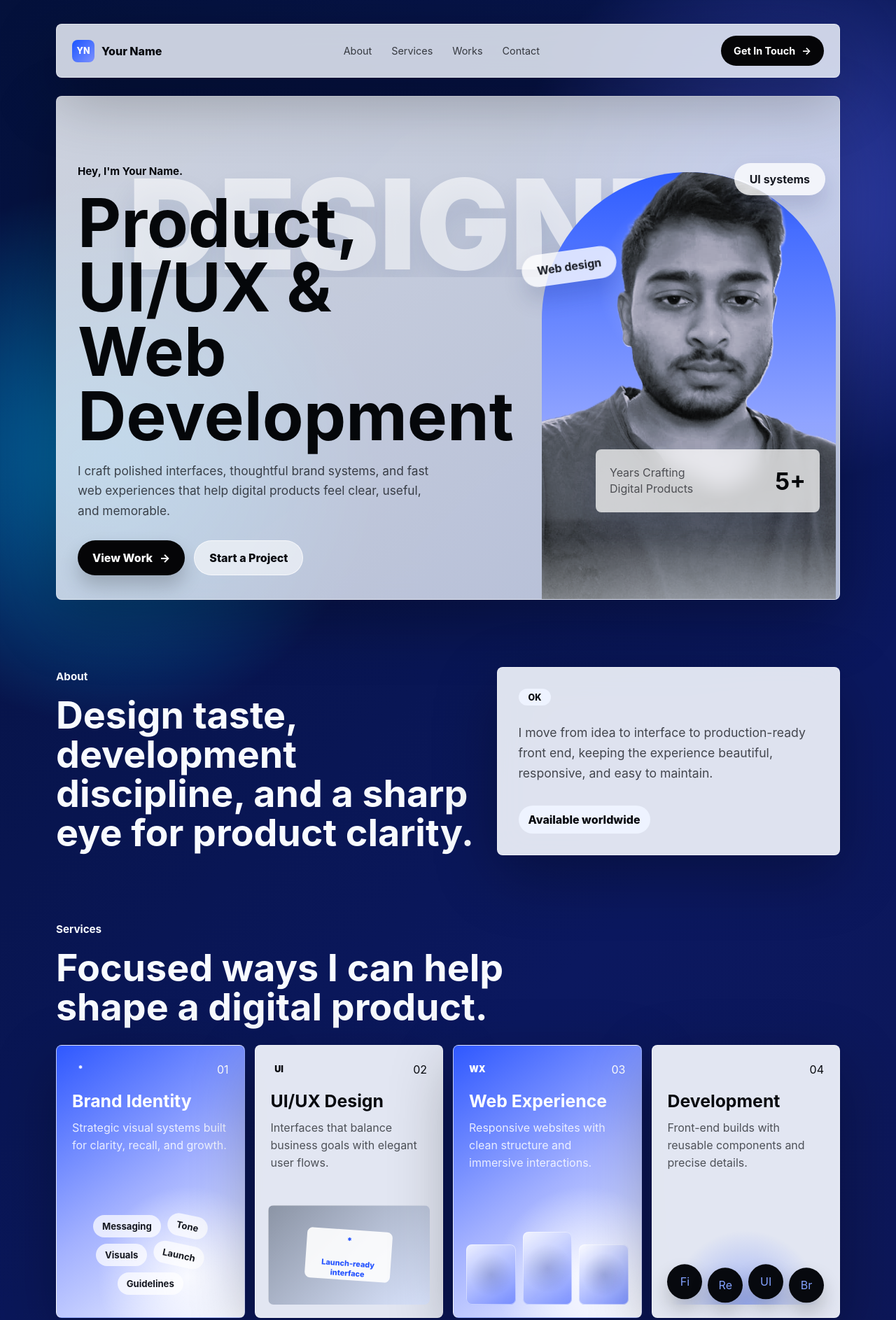
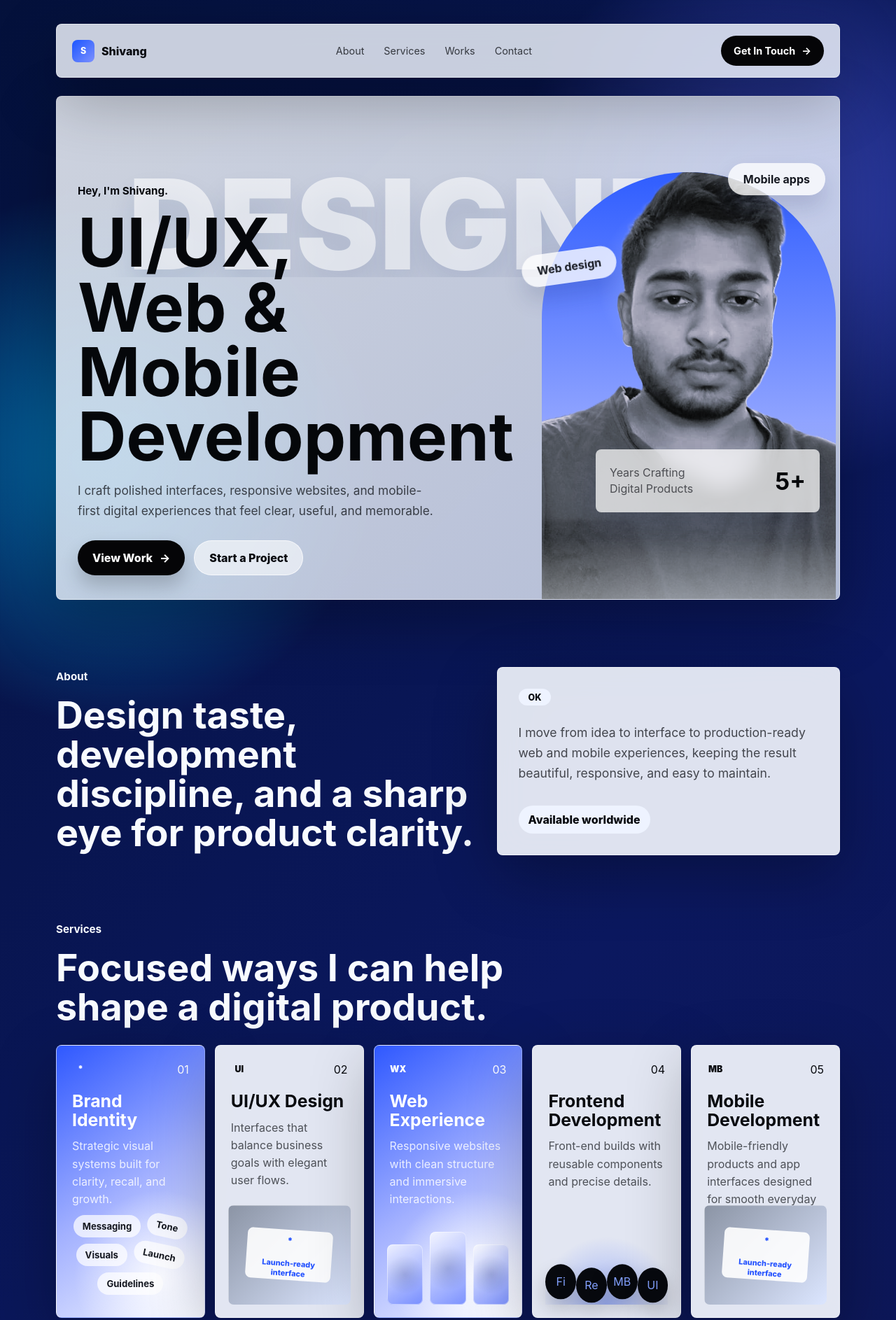
Before and after one commit to shivang5209/personal-portfolio, a website built with Vite: page index.html in a window 1280 px wide. Shown: the top 1886 px of the page at 70% size. Built offline with nearby package versions, Linux system fonts and the light colour scheme.

Commit message:
Fix Vercel production build

```diff
--- a/index.html
+++ b/index.html
@@ -4,11 +4,10 @@
     <meta charset="UTF-8" />
     <meta name="viewport" content="width=device-width, initial-scale=1.0" />
     <meta name="description" content="A personal designer and developer portfolio." />
-    <link rel="stylesheet" href="./src/styles.css" />
     <title>Personal Portfolio</title>
   </head>
   <body>
     <div id="root"></div>
-    <script src="./src/main.js"></script>
+    <script type="module" src="/src/main.js"></script>
   </body>
 </html>
--- a/src/main.js
+++ b/src/main.js
@@ -1,16 +1,18 @@
+import "./styles.css";
+
 const portfolio = {
   profile: {
-    name: "Your Name",
-    logo: "YN",
-    intro: "Hey, I'm Your Name.",
-    headline: "Product, UI/UX & Web Development",
+    name: "Shivang",
+    logo: "S",
+    intro: "Hey, I'm Shivang.",
+    headline: "UI/UX, Web & Mobile Development",
     bio:
-      "I craft polished interfaces, thoughtful brand systems, and fast web experiences that help digital products feel clear, useful, and memorable.",
+      "I craft polished interfaces, responsive websites, and mobile-first digital experiences that feel clear, useful, and memorable.",
     location: "Available worldwide",
     email: "hello@example.com",
     experience: "5+",
     socials: [
-      { label: "GitHub", href: "https://github.com", icon: "GH" },
+      { label: "GitHub", href: "https://github.com/shivang5209", icon: "GH" },
       { label: "LinkedIn", href: "https://linkedin.com", icon: "IN" },
       { label: "Email", href: "mailto:hello@example.com", icon: "@" }
     ]
@@ -37,10 +39,16 @@ const portfolio = {
       variant: "gallery"
     },
     {
-      title: "Development",
+      title: "Frontend Development",
       description: "Front-end builds with reusable components and precise details.",
       icon: "</>",
       variant: "orbit"
+    },
+    {
+      title: "Mobile Development",
+      description: "Mobile-friendly products and app interfaces designed for smooth everyday use.",
+      icon: "MB",
+      variant: "mockup"
     }
   ],
   projects: [
@@ -54,9 +62,9 @@ const portfolio = {
     },
     {
       title: "NovaPay",
-      category: "Fintech App",
+      category: "Mobile App",
       description: "A mobile-first payment experience with simplified onboarding and trust-led visuals.",
-      stack: ["UX", "Prototype", "Brand"],
+      stack: ["Mobile UI", "Prototype", "UX"],
       live: "#",
       source: "#"
     },
@@ -72,6 +80,7 @@ const portfolio = {
   skills: [
     { name: "Figma", icon: "Fi" },
     { name: "React", icon: "Re" },
+    { name: "Mobile UI", icon: "MB" },
     { name: "UI Systems", icon: "UI" },
     { name: "Brand", icon: "Br" },
     { name: "Motion", icon: "Mo" },
@@ -120,9 +129,9 @@ function renderHero() {
       </div>
       <div class="portrait-wrap reveal">
         <span class="floating-tag tag-one">Web design</span>
-        <span class="floating-tag tag-two">UI systems</span>
+        <span class="floating-tag tag-two">Mobile apps</span>
         <div class="portrait">
-          <img src="./assets/hero-whatsapp.png?v=7" alt="${portfolio.profile.name} portrait" />
+          <img src="/assets/hero-whatsapp.png?v=8" alt="${portfolio.profile.name} portrait" />
           <div class="portrait-glow"></div>
         </div>
       </div>
@@ -143,7 +152,7 @@ function renderAbout() {
       </div>
       <div class="about-card">
         ${icon("OK")}
-        <p>I move from idea to interface to production-ready front end, keeping the experience beautiful, responsive, and easy to maintain.</p>
+        <p>I move from idea to interface to production-ready web and mobile experiences, keeping the result beautiful, responsive, and easy to maintain.</p>
         <span>${portfolio.profile.location}</span>
       </div>
     </section>
@@ -278,7 +287,7 @@ function renderFooter() {
           <span>${portfolio.profile.logo}</span>
           ${portfolio.profile.name}
         </a>
-        <p>Designer + Developer creating polished interfaces, brand systems, and fast web experiences.</p>
+        <p>Designer + Developer creating polished interfaces, mobile experiences, and fast websites.</p>
       </div>
       <div class="footer-links" aria-label="Footer navigation">
         ${portfolio.nav.map((item) => `<a href="#${slugify(item)}">${item}</a>`).join("")}
--- a/src/styles.css
+++ b/src/styles.css
@@ -396,7 +396,7 @@ h1 {
 
 .service-grid {
   display: grid;
-  grid-template-columns: repeat(4, minmax(0, 1fr));
+  grid-template-columns: repeat(auto-fit, minmax(210px, 1fr));
   gap: 14px;
 }
 
```
Also changed, not shown: package.json (+6 -4 lines), .github/workflows/deploy.yml, public/assets/hero-whatsapp.png (added), 1 other file.
